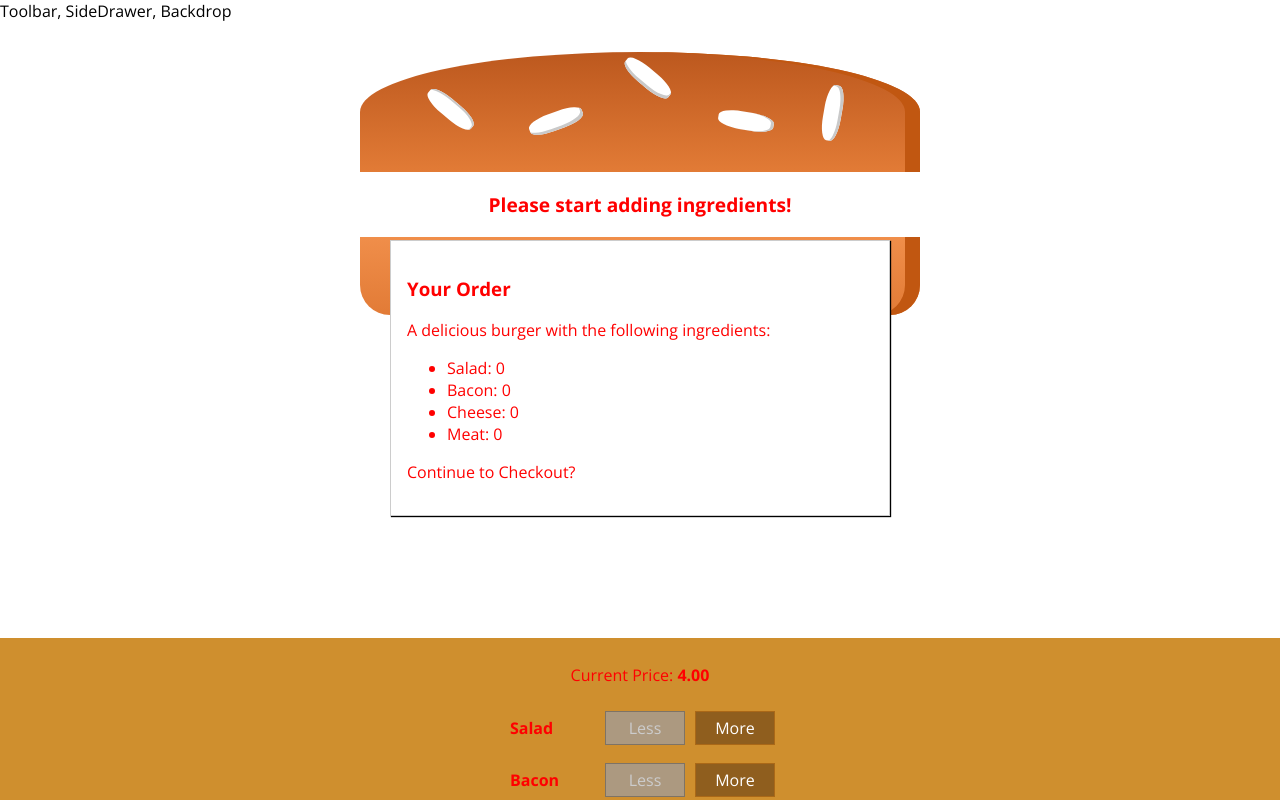
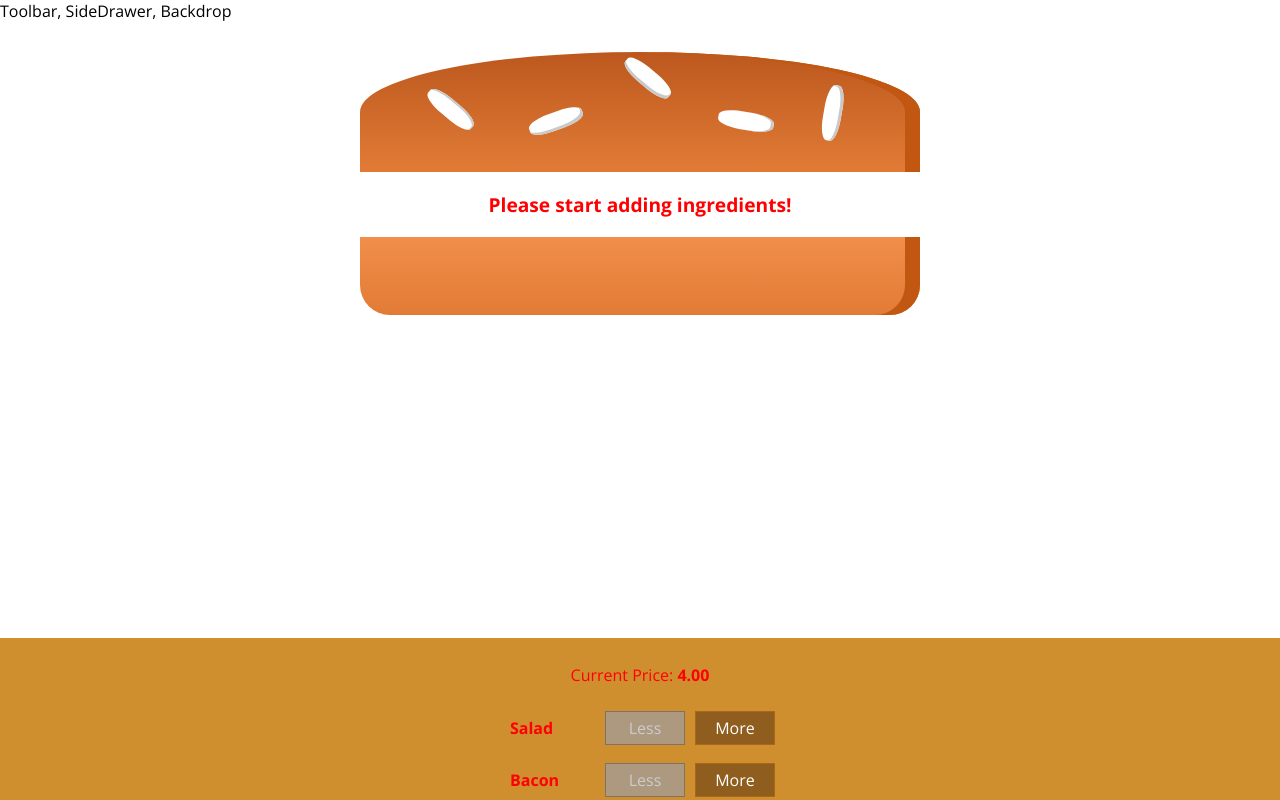
Before and after one commit to YudhaYuki/burger-builder-updated, a React app: page / in a window 1280 px wide. Shown: the top 800 px of the page. Built offline with nearby package versions, Linux system fonts and the light colour scheme.

Commit message:
Showing and Hiding the Modal (with Animation)

```diff
--- a/src/components/Burger/BuildControls/BuildControls.js
+++ b/src/components/Burger/BuildControls/BuildControls.js
@@ -24,7 +24,8 @@
 
         <button
             className={classes.OrderButton}
-            disabled={!props.purchasable}>ORDER NOW</button>
+            disabled={!props.purchasable}
+            onClick={props.ordered}>ORDER NOW</button>
     </div>
 );
 
--- a/src/components/UI/Modal/Modal.js
+++ b/src/components/UI/Modal/Modal.js
@@ -3,7 +3,12 @@
 import classes from './Modal.css';
 
 const modal = (props) => (
-    <div className={classes.Modal}>
+    <div
+        className={classes.Modal}
+        style={{
+            transform: props.show ? 'translateY(0)' : 'translateY(-100vh)',
+            opacity: props.show ? '1' : '0'
+        }} >
         {props.children}
     </div>
 );
--- a/src/containers/BurgerBuilder/BurgerBuilder.js
+++ b/src/containers/BurgerBuilder/BurgerBuilder.js
@@ -29,7 +29,8 @@
             meat: 0,
         },
         totalPrice: 4,
-        purchasable: false
+        purchasable: false,
+        purchasing: false
     }
 
     updatePurchaseState = (ingredients) => {
@@ -74,6 +75,10 @@
         this.updatePurchaseState(updatedIngredients);
     }
 
+    purchaseHandler = () => {
+        this.setState({purchasing: true});
+    }
+
     render() {
         const disabledInfo = {
             ...this.state.ingredients
@@ -83,7 +88,7 @@
         }
         return (
             <Aux>
-                <Modal>
+                <Modal show={this.state.purchasing}>
                     <OrderSummary ingredients={this.state.ingredients}/>
                 </Modal>
                 <Burger ingredients={this.state.ingredients} />
@@ -92,6 +97,7 @@
                     ingredientRemoved = {this.removeIngredientHandler}
                     disabled = {disabledInfo}
                     purchasable = {this.state.purchasable}
+                    ordered={this.purchaseHandler}
                     price = {this.state.totalPrice} />
             </Aux>
         );
```
